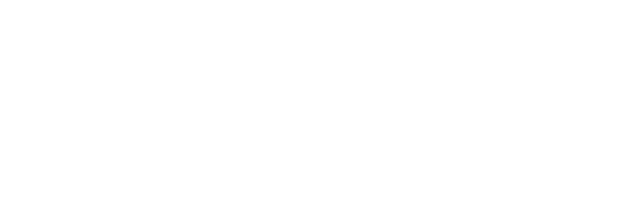
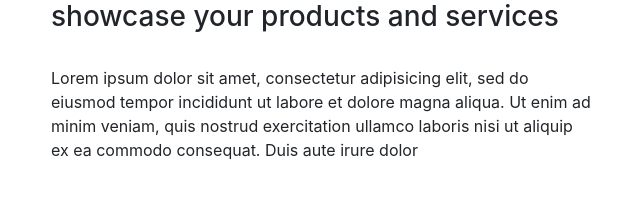
Before and after one commit to codexjoshy/class1902, a plain HTML site: page index.html in a window 1280 px wide. Shown: the whole page, without its empty margins (604-1244 px from the left). Drawn offline with nearby package versions, Linux system fonts and the light colour scheme.

Commit message:
I created this

```diff
--- a/index.html
+++ b/index.html
@@ -10,7 +10,21 @@
   <script src="https://maxcdn.bootstrapcdn.com/bootstrap/4.3.1/js/bootstrap.min.js"></script>
 </head>
 <body>
-<div class="container-fluid">
+<body>
+  <div class="container">
+  <div class="row ">
+  <div class="col-md-6 text-left    offset-6 "  >
+    <h3 > showcase your products and services </h3>
+    <p class="pt-4">Lorem ipsum dolor sit amet, consectetur adipisicing elit, sed do eiusmod
+    tempor incididunt ut labore et dolore magna aliqua. Ut enim ad minim veniam,
+    quis nostrud exercitation ullamco laboris nisi ut aliquip ex ea commodo
+    consequat. Duis aute irure dolor
+    </div>
+  </div>
+  </div>
+
+
+
 
 
 
```
